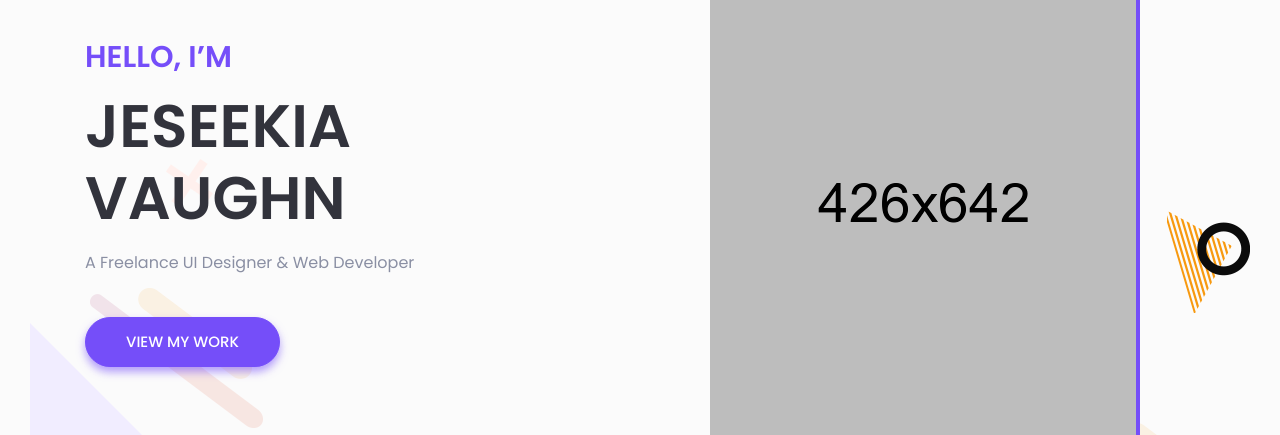
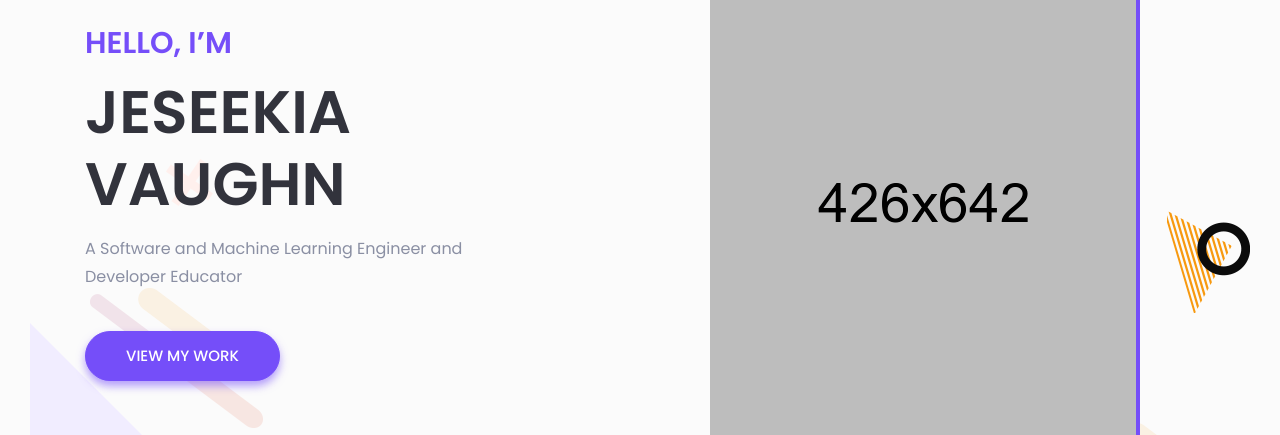
Before and after one commit to jeseekia/jeseekia.github.io, a plain HTML site: page index.html in a window 1280 px wide. Shown: the part 252-687 px from the top of the page. Drawn offline with Linux system fonts and the light colour scheme; files whose address does not match are found by name.

Commit message:
Update my tagline

```diff
--- a/index.html
+++ b/index.html
@@ -126,7 +126,7 @@
                         <div class="header-content-right">
                             <h4 class="sub-title">Hello, I’m</h4>
                             <h1 class="title">Jeseekia Vaughn</h1>
-                            <p>A Freelance UI Designer & Web Developer</p>
+                            <p>A Software and Machine Learning Engineer and Developer Educator</p>
                             <a class="main-btn" href="#work">View my Work</a>
                         </div> <!-- header content right -->
                     </div>
```
